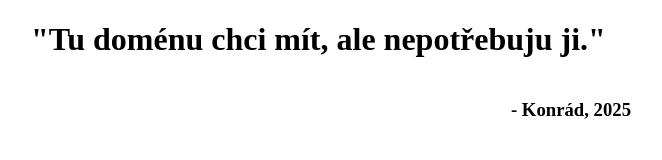
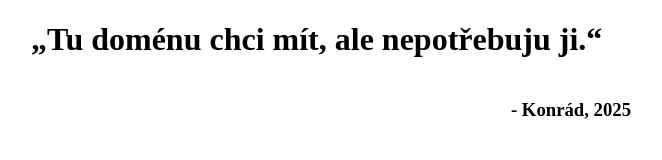
Before and after one commit to vykovikor/vykovikor.github.io, a plain HTML site: page index.html in a window 1280 px wide. Shown: the whole page, without its empty margins (309-971 px from the left). Drawn offline with Linux system fonts and the light colour scheme.

Commit message:
Update index.html

```diff
--- a/index.html
+++ b/index.html
@@ -6,7 +6,8 @@
     <title>ČSA</title>
 </head>
 <body style="display: flex; flex-direction: column; max-width: 600px; margin: auto;">
-    <h1>"Tu doménu chci mít, ale nepotřebuju ji."</h1>
+    <h1>„Tu doménu chci mít, ale nepotřebuju ji.“</h1>
     <h3 style="align-self: flex-end;">- Konrád, 2025</h3>
 </body>
+
 </html>
```
